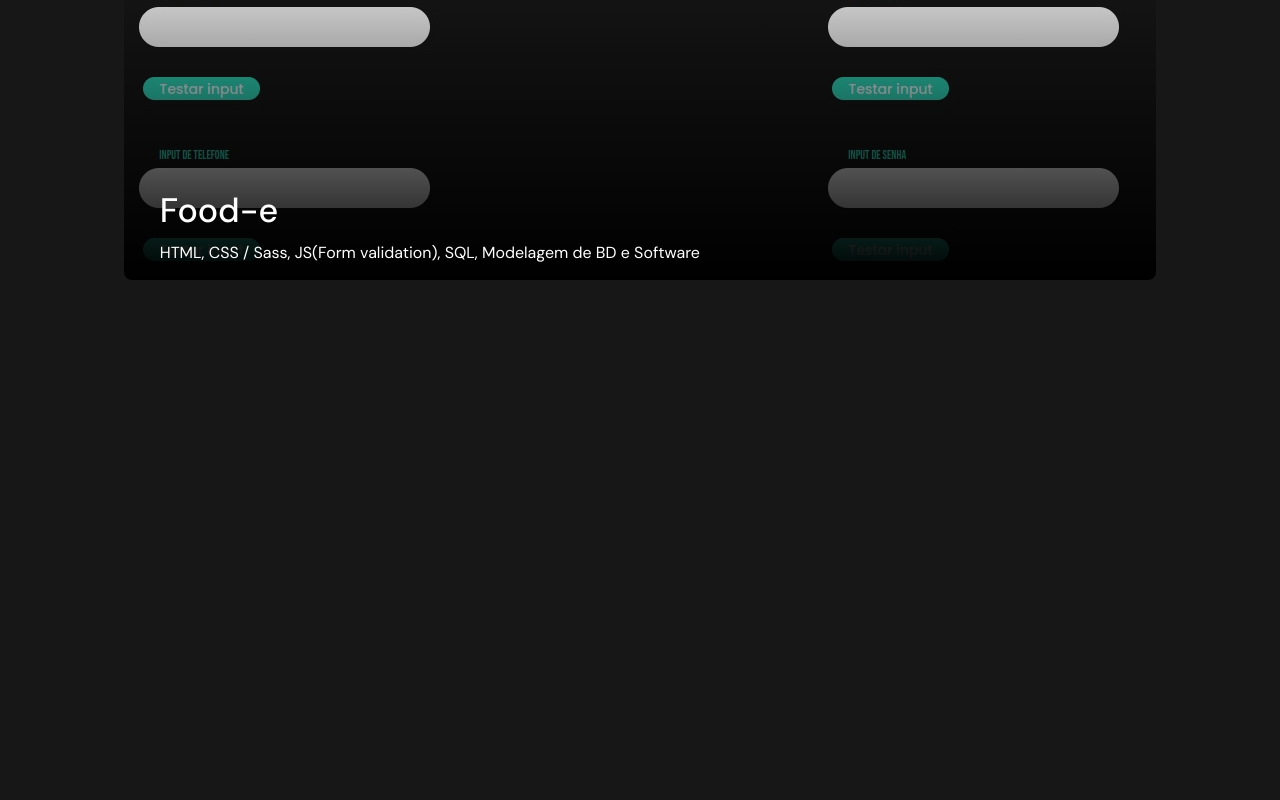
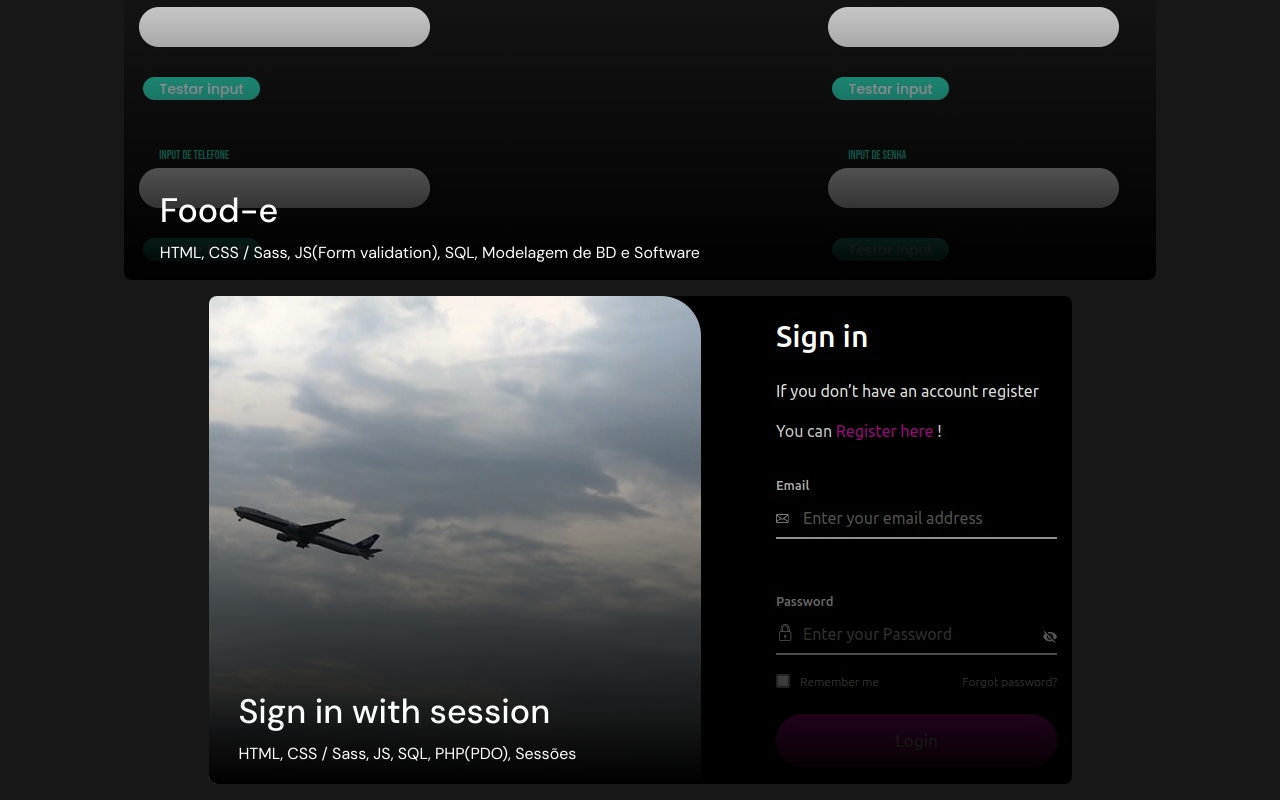
Before and after one commit to 0liv3ir4Luc4s/portfolio, a plain HTML site: page index.html in a window 1280 px wide. Shown: the part 1229-2029 px from the top of the page. Before the commit the page ends 1525 px from the top, so only its background shows below. Drawn offline with nearby package versions, Linux system fonts and the light colour scheme.

Commit message:
Add Sign in w/ session project's card

```diff
--- a/index.html
+++ b/index.html
@@ -40,6 +40,14 @@
         <span>HTML, CSS / Sass, JS(Form validation), SQL, Modelagem de BD e Software</span>
       </div>
     </div>
+    <div role="button" class="project-card position-relative mx-sm-3 mx-lg-auto mb-3 overflow-hidden">
+      <a class="d-none" target="_blank" href="https://github.com/0liv3ir4Luc4s/SignInW-Session"></a>
+      <img class="img-fluid" src="app/assets/SignInW-Session.jpg" alt="Prévia do projeto Sign in with session">
+      <div class="project-desc position-absolute">
+        <h3>Sign in with session</h3>
+        <span>HTML, CSS / Sass, JS, SQL, PHP(PDO), Sessões</span>
+      </div>
+    </div>
   </div>
 <script src="https://cdn.jsdelivr.net/npm/bootstrap@5.0.2/dist/js/bootstrap.bundle.min.js" integrity="sha384-MrcW6ZMFYlzcLA8Nl+NtUVF0sA7MsXsP1UyJoMp4YLEuNSfAP+JcXn/tWtIaxVXM" crossorigin="anonymous"></script>
 <script src="app/js/app.js"></script>
```
Also changed, not shown: app/assets/SignInW-Session.jpg (added).
